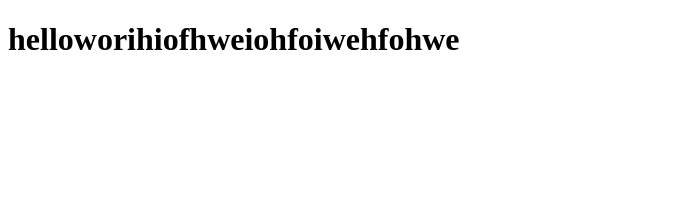
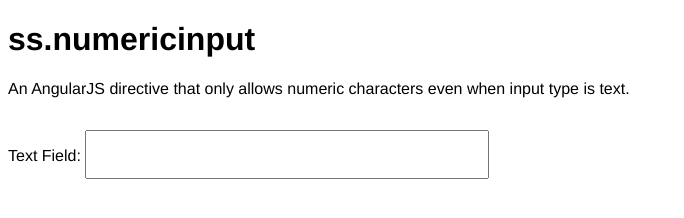
Before and after one commit to shanealsingh/ss.form, a plain HTML site: page index.html in a window 1280 px wide. Shown: the whole page, without its empty margins (0-684 px from the left). Drawn offline with nearby package versions, Linux system fonts and the light colour scheme.

Commit message:
update demo

```diff
--- a/app.js
+++ b/app.js
@@ -0,0 +1 @@
+angular.module('app', ['ss.form']);
--- a/index.html
+++ b/index.html
@@ -1,9 +1,25 @@
 <!DOCTYPE html>
-<html>
+<html ng-app="app">
   <head>
     <title>ss.form</title>
+
+    <style>
+      body { font-family: 'Helvetica Neue', Helvetica, Arial, sans-serif; }
+      p { margin-bottom: 2em; }
+      input { padding: .5em; width: 30%; font-size: 1.3em; }
+    </style>
+
   </head>
   <body>
-    <h1>helloworihiofhweiohfoiwehfohwe</h1>
+    <h1>ss.numericinput</h1>
+    <p>An AngularJS directive that only allows numeric characters even when input type is text.</p>
+    <form>
+      <label>
+        Text Field:
+        <input ng-model="name" type="text" ss-numericinput />
+    </form>
+    <script src="https://cdnjs.cloudflare.com/ajax/libs/angular.js/1.4.8/angular.min.js"></script>
+    <script src="ss-form.js"></script>
+    <script src="app.js"></script>
   </body>
 </html>
```
